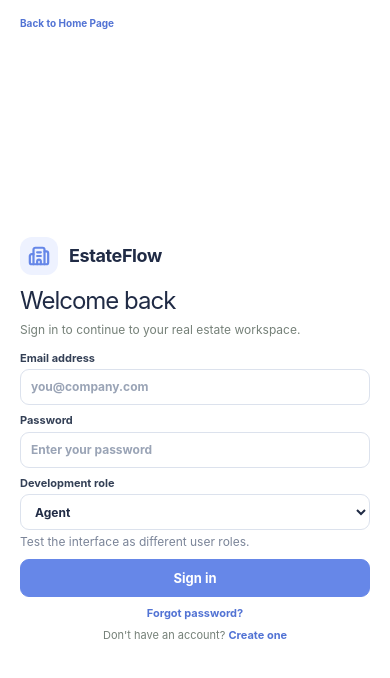
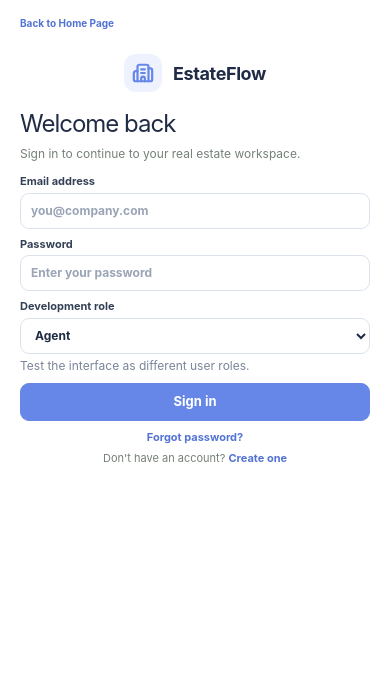
Before and after one commit to muhammad-arham-dev/EstateFlow-CRM, a React (Vite) app: page /login in a window 390 px wide. Shown: the top 678 px of the page. Built offline with nearby package versions, Linux system fonts and the light colour scheme.

Commit message:
feat: adjust alignment and padding for improved mobile layout in auth components

```diff
--- a/src/styles/auth.css
+++ b/src/styles/auth.css
@@ -317,13 +317,13 @@
     position: relative;
     display: grid;
     grid-template-columns: minmax(0, 1fr);
-    align-content: center;
+    align-content: start;
     justify-items: center;
     height: 100vh;
     height: 100dvh;
     min-height: 0;
     box-sizing: border-box;
-    padding: 48px 20px 12px;
+    padding: 54px 20px 12px;
     overflow: hidden;
   }
 
@@ -353,7 +353,8 @@
   .auth-mobile-brand {
     display: flex;
     width: min(460px, 100%);
-    margin-bottom: 12px;
+    justify-content: center;
+    margin-bottom: 18px;
     color: #202b45;
   }
 
@@ -410,7 +411,7 @@
 
 @media (max-width: 380px) {
   .auth-form-panel {
-    padding: 44px 16px 8px;
+    padding: 50px 16px 8px;
   }
 
   .auth-mobile-brand {
```
